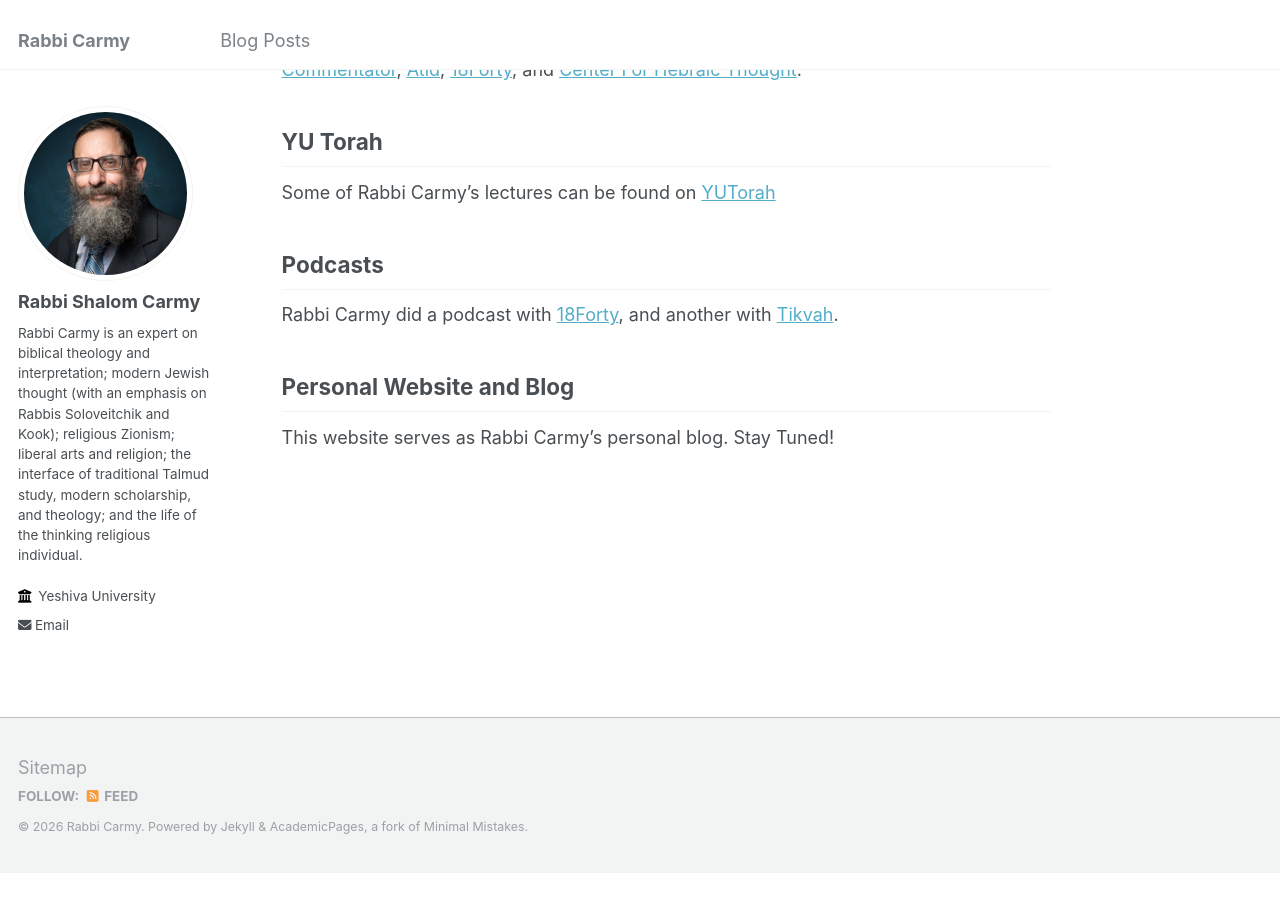
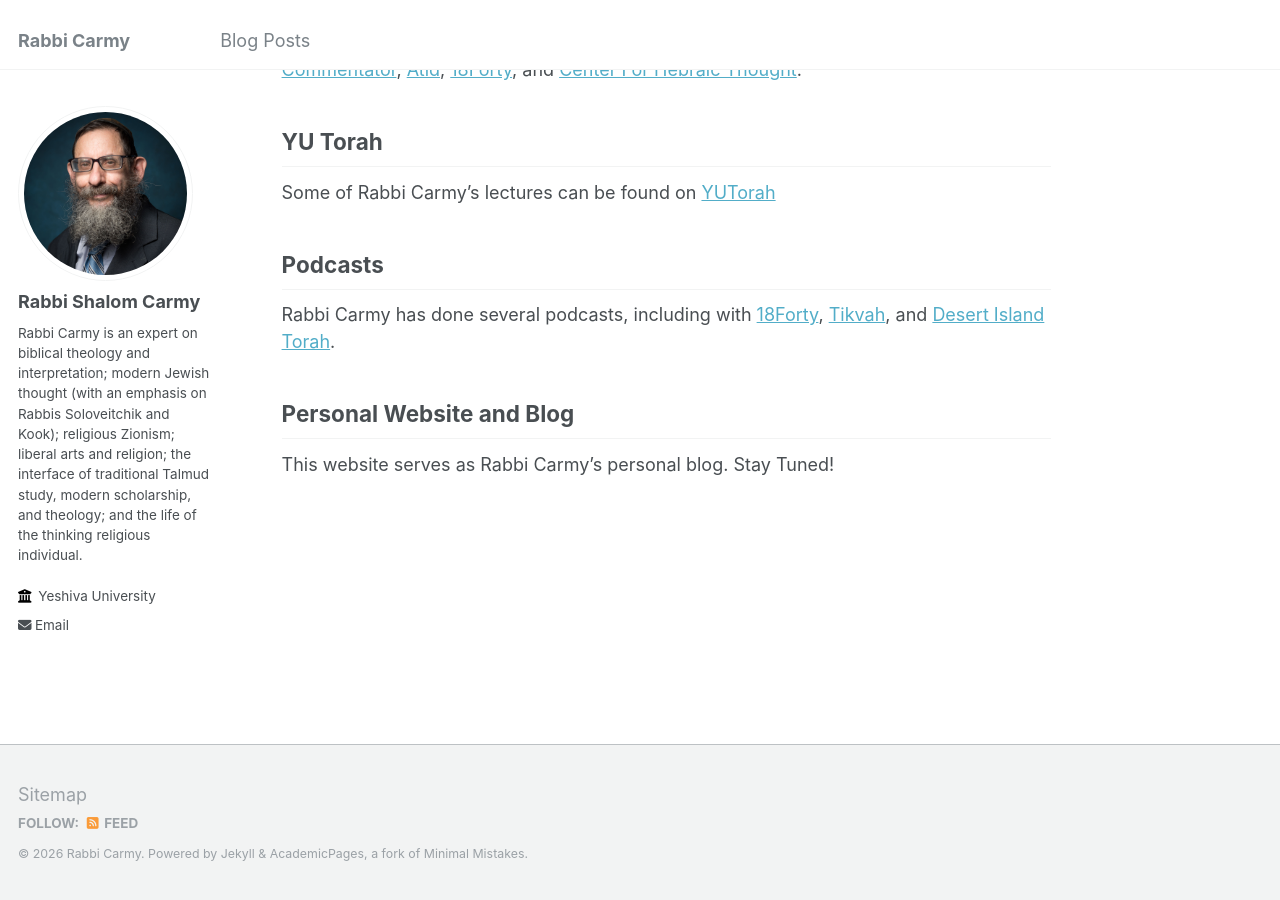
Before and after one commit to rabbicarmy/rabbicarmy.github.io, a Jekyll site: the page built from _pages/about.md, in a window 1280 px wide and 900 px high, scrolled down 1035 px. Built offline with Jekyll 4.4.1, drawn with Linux system fonts in a browser that asks for light colours; before the commit the page ends 1908 px from its top, so only the background shows below that.

Commit message:
Update podcasts section to include Desert Island Torah

```diff
--- a/_pages/about.md
+++ b/_pages/about.md
@@ -30,7 +30,7 @@
 
 Podcasts
 ------
-Rabbi Carmy did a podcast with [18Forty](https://18forty.org/podcast/rabbi-shalom-carmy-how-i-ground-my-faith/), and another with [Tikvah](https://tikvahfund.org/library/podcast-shalom-carmy-on-jewish-understanding-of-human-suffering/).
+Rabbi Carmy has done several podcasts, including with [18Forty](https://18forty.org/podcast/rabbi-shalom-carmy-how-i-ground-my-faith/), [Tikvah](https://tikvahfund.org/library/podcast-shalom-carmy-on-jewish-understanding-of-human-suffering/), and [Desert Island Torah](https://podcasts.apple.com/us/podcast/ep-116-with-rav-shalom-carmy/id1633459107?i=1000624672534).
 
 Personal Website and Blog
 ------
```
